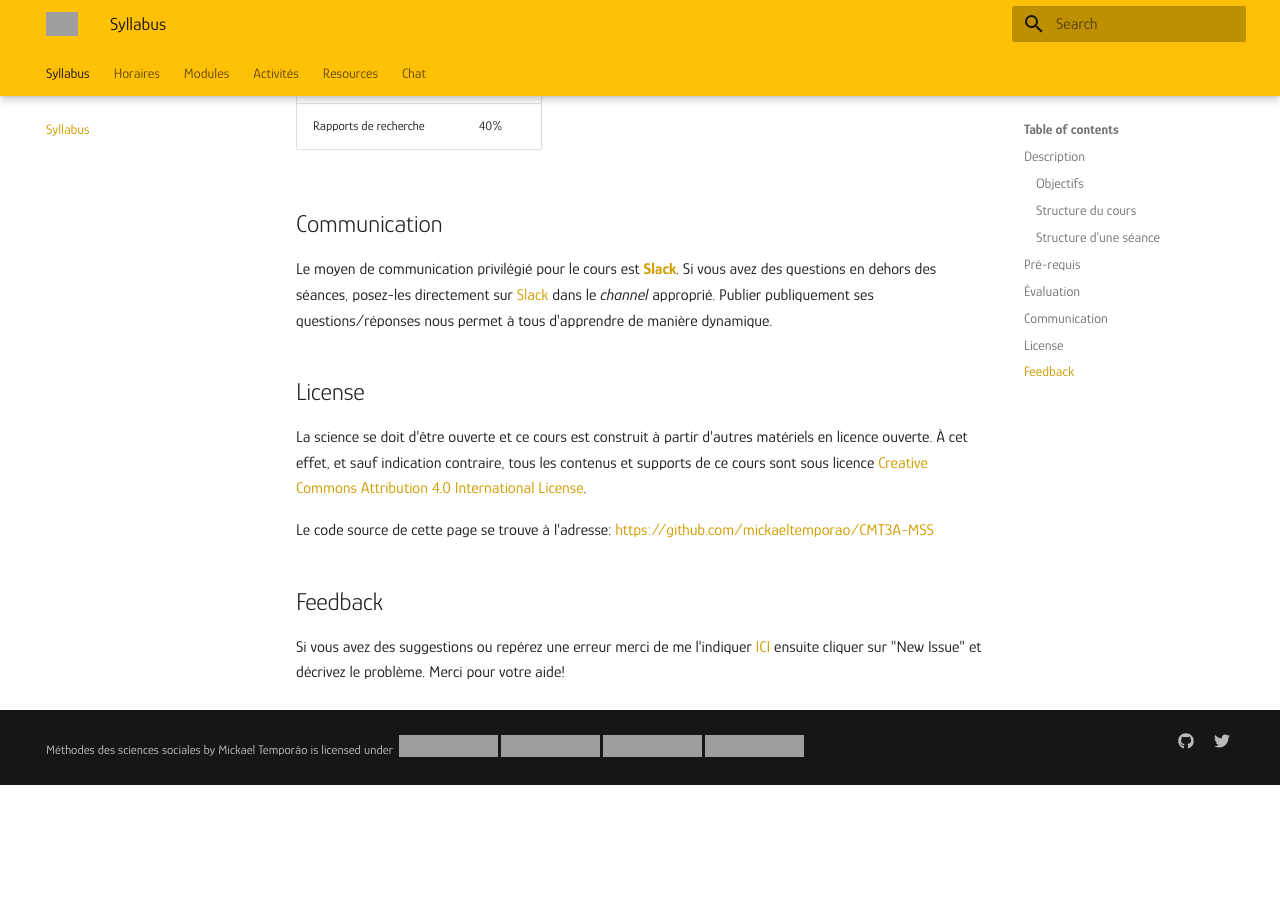
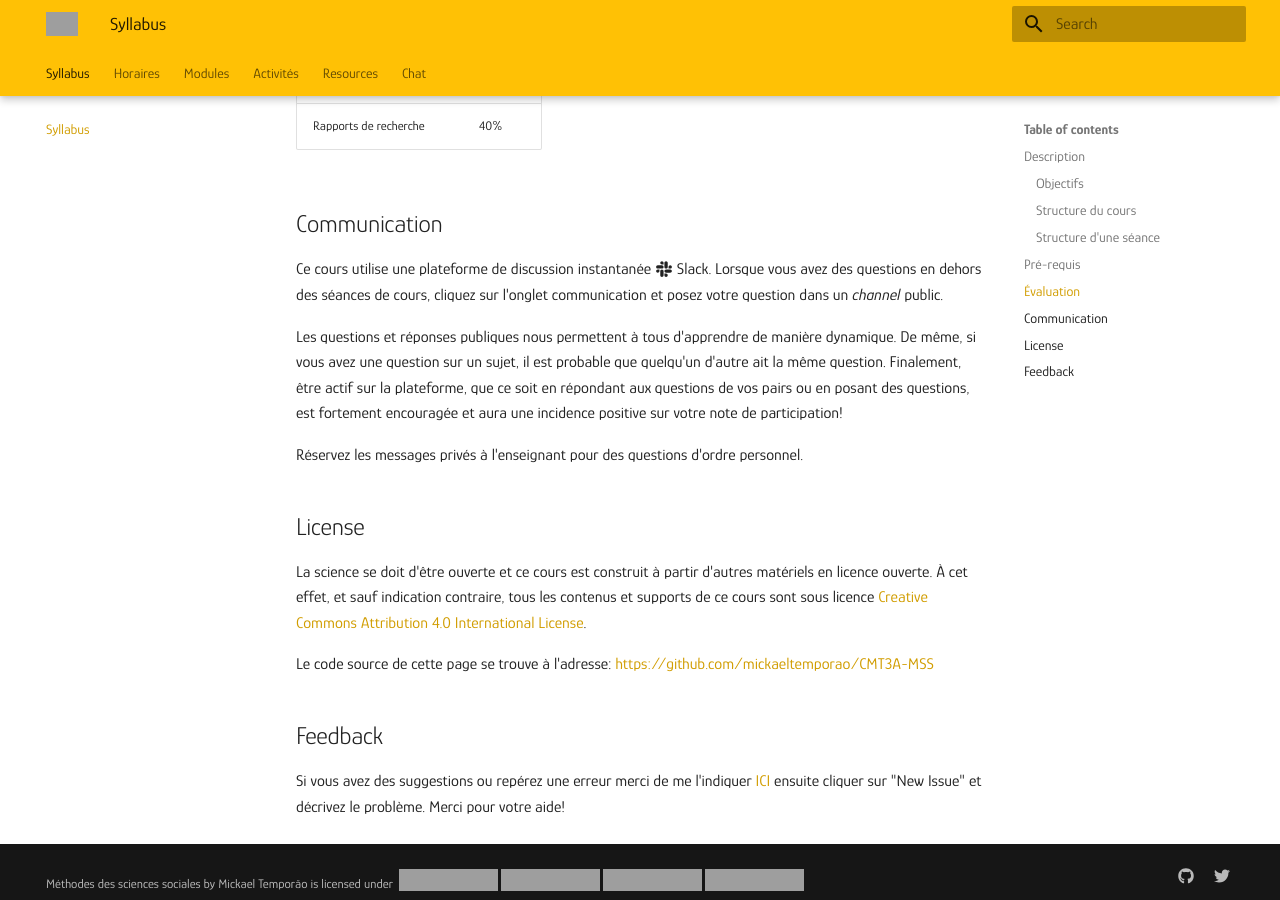
Before and after one commit to mickaeltemporao/mdss, an MkDocs documentation site: the page built from docs/index.md, in a window 1280 px wide and 900 px high, scrolled down 2154 px, cut to the strip 0-900 px from the top of the window. Built offline with MkDocs 1.6.1 and Material for MkDocs 9.7.7, drawn with Linux system fonts in a browser that asks for light colours; before the commit the page ends 2939 px from its top, so only the background shows below that; grey boxes are pictures that could not be loaded.

Commit message:
fix typo

```diff
--- a/docs/index.md
+++ b/docs/index.md
@@ -1,6 +1,6 @@
 # Syllabus
 
-| Séances de cours                                               | Enseignat                                                  |
+| Séances de cours                                               | Enseignant                                                 |
 | -                                                              | -                                                          |
 | :fontawesome-solid-calendar: Du 17 sep. 2021 au 1 avr. 2022    | :material-account-circle: Mickael Temporão                 |
 | :fontawesome-solid-clock: Vendredi, **9:45am-11:15pm**         | :fontawesome-regular-comments: Vendredi, 11:30am-12:30pm   |
@@ -49,9 +49,12 @@
 
 ## Communication
 
-Le moyen de communication privilégié pour le cours est **[Slack](https://spb-methods.slack.com)**.
-Si vous avez des questions en dehors des séances, posez-les directement sur [Slack](https://spb-methods.slack.com) dans le *channel* approprié.
-Publier publiquement ses questions/réponses nous permet à tous d'apprendre de manière dynamique.
+Ce cours utilise une plateforme de discussion instantanée :fontawesome-brands-slack: Slack.
+Lorsque vous avez des questions en dehors des séances de cours, cliquez sur l'onglet communication et posez votre question dans un *channel* public.
+
+Les questions et réponses publiques nous permettent à tous d'apprendre de manière dynamique. De même, si vous avez une question sur un sujet, il est probable que quelqu'un d'autre ait la même question. Finalement, être actif sur la plateforme, que ce soit en répondant aux questions de vos pairs ou en posant des questions, est fortement encouragée et aura une incidence positive sur votre note de participation!
+
+Réservez les messages privés à l'enseignant pour des questions d'ordre personnel.
 
 
 ## License
```
